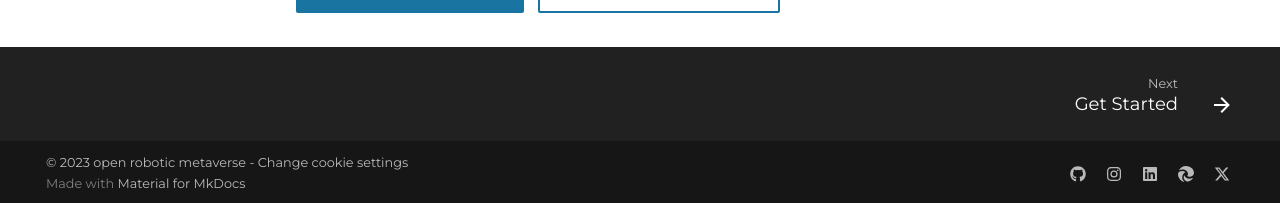
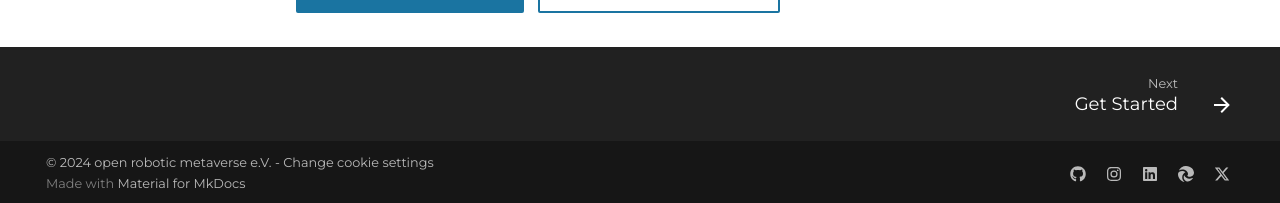
Before and after one commit to openroboticmetaverse/knowledge-base, an MkDocs documentation site: the page built from docs/index.md, in a window 1280 px wide and 1367 px high. Shown: the part 1161-1364 px from the top of the window. Built offline with MkDocs 1.6.1 and Material for MkDocs 9.7.7, drawn with Linux system fonts in a browser that asks for light colours; comment, search, counter and statistics services are not loaded.

Commit message:
Update mkdocs.yml

```diff
--- a/mkdocs.yml
+++ b/mkdocs.yml
@@ -83,7 +83,7 @@ extra_css:
   - stylesheets/extra.css
 
 copyright: |
-  &copy; 2023 <a href="https://www.openroboticmetaverse.org"  target="_blank" rel="noopener">open robotic metaverse</a> -
+  &copy; 2024 <a href="https://www.openroboticmetaverse.org"  target="_blank" rel="noopener">open robotic metaverse e.V.</a> -
   <a href="#__consent">Change cookie settings</a>
 
 
```
